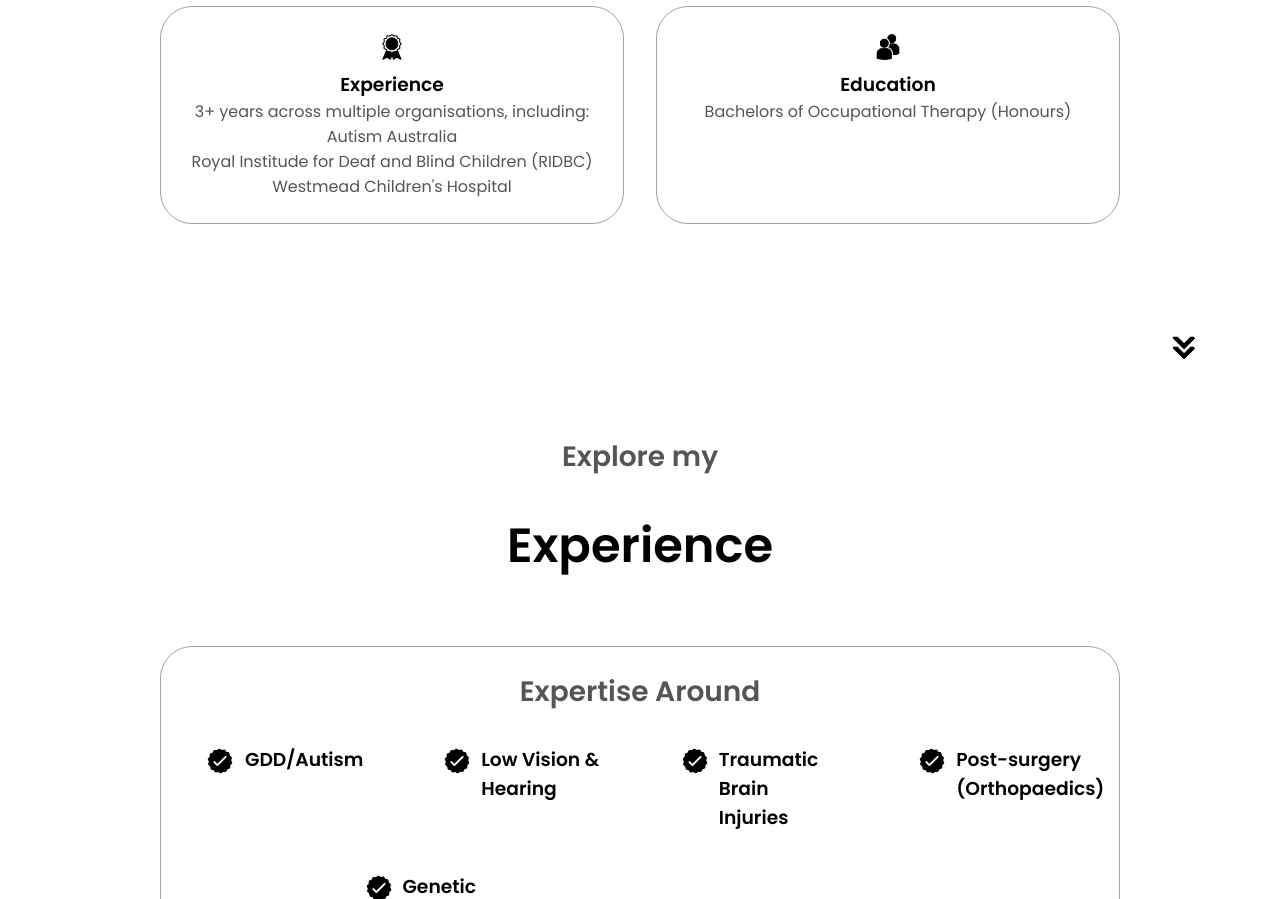
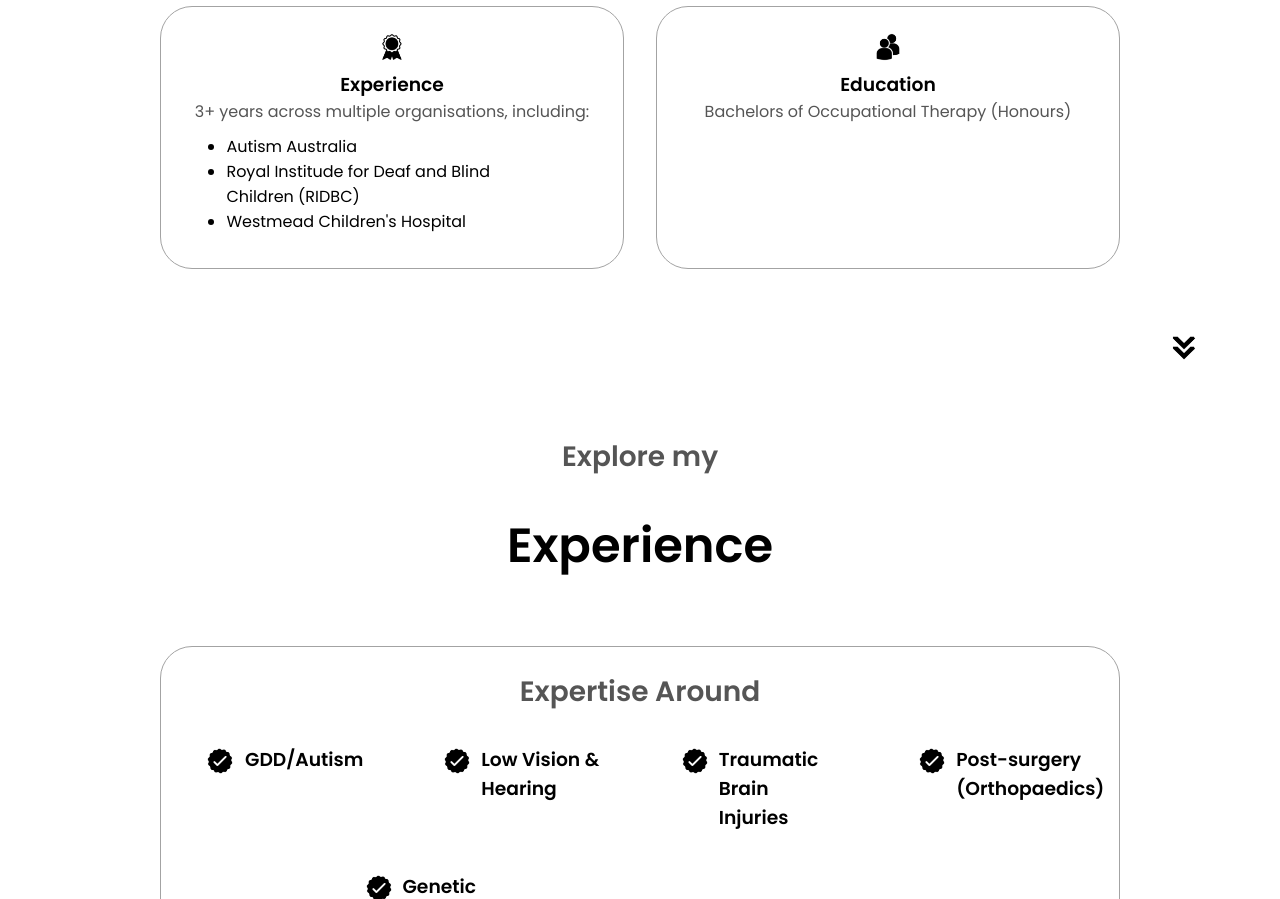
Before and after one commit to whereisdev1/whereisdev1.github.io, a plain HTML site: page index.html in a window 1280 px wide. Shown: the part 1100-1999 px from the top of the page. Drawn offline with Linux system fonts and the light colour scheme.

Commit message:
add bullets to organizations under experience

```diff
--- a/index.html
+++ b/index.html
@@ -78,9 +78,11 @@
                         />
                         <h3>Experience</h3>
                         <p>3+ years across multiple organisations, including:
-                        <br />Autism Australia
-                        <br />Royal Institude for Deaf and Blind Children (RIDBC)
-                        <br />Westmead Children's Hospital</p>
+                        <ul>
+                            <li>Autism Australia</li>
+                            <li>Royal Institude for Deaf and Blind Children (RIDBC)</li>
+                            <li>Westmead Children's Hospital</li>
+                        </ul>
                     </div>
                   <div class="details-container">
                     <img
--- a/style.css
+++ b/style.css
@@ -287,6 +287,15 @@ flex-direction: column;
     text-align: center;
 }
 
+.details-container ul {
+    margin: 10px auto;
+    width: 80%;
+}
+
+.details-container li {
+    text-align: left;
+}
+
 .section-container {
     gap: 10rem;
     height: 45%;
```
